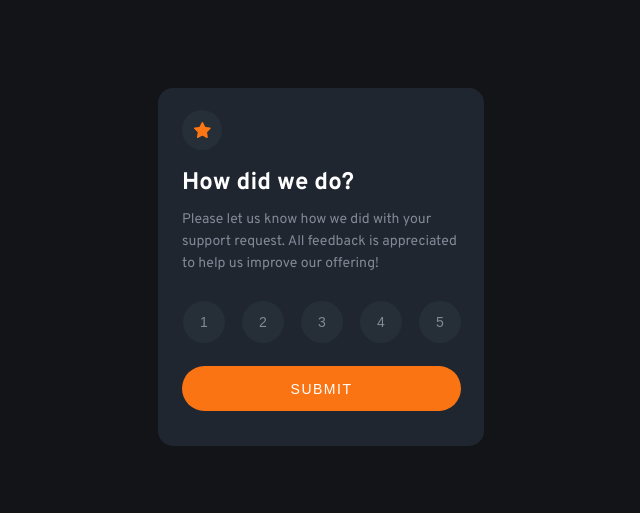
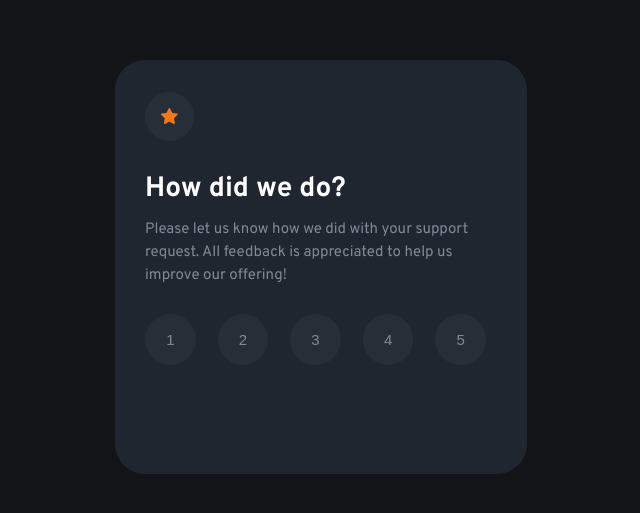
Before and after one commit to lesliefernandez10/interactive-rating-component, a Vue app: page / in a window 1280 px wide. Shown: the part 133-646 px from the top of the page, without its empty margins (319-959 px from the left). Built offline with nearby package versions, Linux system fonts and the light colour scheme.

Commit message:
Add media queries

```diff
--- a/src/components/MainCard.vue
+++ b/src/components/MainCard.vue
@@ -1,17 +1,17 @@
 <template>
-  <div class="container">
-    <figure class="star-icon--container">
+  <div class="main-card">
+    <figure class="star-icon">
       <img src="./icons/icon-star.svg" alt="" />
     </figure>
-    <h2 class="card--title">How did we do?</h2>
-    <p class="card--description">
+    <h2 class="main-card__title">How did we do?</h2>
+    <p class="main-card__description">
       Please let us know how we did with your support request. All feedback is
       appreciated to help us improve our offering!
     </p>
-    <div class="rating--container">
+    <div class="rating">
       <button
         type="button"
-        class="rating-btn"
+        class="rating__btn"
         @click="selectRating"
         v-for="(number, index) in ratings"
         :key="index"
@@ -19,7 +19,14 @@
         {{ number.rating }}
       </button>
     </div>
-    <button class="submit-btn" @click.prevent="submitRating">Submit</button>
+    <button
+      class="submit__btn"
+      :class="{ disabledBtn: isBtnDisabled }"
+      @click.prevent="submitRating"
+      :disabled="isBtnDisabled"
+    >
+      Submit
+    </button>
   </div>
 </template>
 
@@ -34,12 +41,14 @@ export default {
         { rating: 4 },
         { rating: 5 },
       ],
+      isBtnDisabled: true,
     };
   },
   methods: {
     selectRating(ratings) {
       const index = ratings.target.__vnode.key; // only way I found to make the index dynamic
       this.$emit("rating-selected", this.ratings[index].rating);
+      this.isBtnDisabled = false;
     },
     submitRating() {
       this.$emit("rating-submitted");
@@ -49,7 +58,7 @@ export default {
 </script>
 
 <style>
-.container {
+.main-card {
   display: flex;
   flex-direction: column;
   width: 326px;
@@ -59,7 +68,7 @@ export default {
   border-radius: 15px;
 }
 
-.star-icon--container {
+.star-icon {
   width: 40px;
   height: 40px;
   margin-bottom: 18px;
@@ -68,21 +77,21 @@ export default {
   background: var(--medium-grey);
 }
 
-.card--title {
+.main-card__title {
   margin-bottom: 11px;
   font-size: 2.4rem;
   font-weight: 700;
   color: var(--white);
 }
 
-.card--description {
+.main-card__description {
   margin-bottom: 27px;
   font-size: 1.4rem;
   line-height: 2.2rem;
   color: var(--light-grey);
 }
 
-.rating--container {
+.rating {
   display: flex;
   align-items: center;
   justify-content: center;
@@ -92,7 +101,7 @@ export default {
   margin-bottom: 24px;
 }
 
-.rating-btn {
+.rating__btn {
   width: 42px;
   height: 42px;
   border-radius: 50%;
@@ -102,13 +111,13 @@ export default {
   color: var(--light-grey);
 }
 
-.rating-btn:focus {
+.rating__btn:focus {
   background: var(--accent-color);
   color: var(--white);
   outline: 0.5px solid var(--accent-color);
 }
 
-.submit-btn {
+.submit__btn {
   width: 279px;
   height: 45px;
   border-radius: 25px;
@@ -120,22 +129,69 @@ export default {
   color: var(--white);
 }
 
-.submit-btn:focus {
+.submit__btn:focus {
   background: var(--white);
   color: var(--accent-color);
 }
 
+.disabledBtn {
+  display: none;
+}
+
 @media (hover: hover) {
-  .rating-btn:hover {
+  .rating__btn:hover {
     background: var(--light-grey);
     color: var(--white);
     cursor: pointer;
   }
 
-  .submit-btn:hover {
+  .submit__btn:hover {
     background: var(--white);
     color: var(--accent-color);
     cursor: pointer;
   }
 }
+
+@media screen and (min-width: 425px) {
+  .main-card {
+    width: 412px;
+    height: 414px;
+    padding: 32px 39px 30px 30px;
+    border-radius: 30px;
+  }
+
+  .star-icon {
+    width: 49px;
+    height: 49px;
+    margin-bottom: 30px;
+    padding: 16px;
+  }
+
+  .main-card__title {
+    font-size: 2.8rem;
+  }
+
+  .main-card__description {
+    font-size: 1.5rem;
+    line-height: 2.3rem;
+  }
+
+  .rating {
+    gap: 22px;
+    width: 341px;
+    height: 51px;
+    margin-bottom: 32px;
+  }
+
+  .rating__btn {
+    width: 51px;
+    height: 51px;
+    font-size: 1.5rem;
+  }
+
+  .submit__btn {
+    width: 341px;
+    font-size: 1.5rem;
+  }
+}
 </style>
--- a/src/components/SubmitCard.vue
+++ b/src/components/SubmitCard.vue
@@ -1,13 +1,13 @@
 <template>
-  <div class="container submit-container">
+  <div class="main-card submit-card">
     <img
       src="./icons/illustration-thank-you.svg"
       alt="illustration of a transaction being made"
-      class="submit--illustration"
+      class="submit-card__illustration"
     />
-    <span class="submit--rating">You selected {{ rating }} out of 5</span>
-    <h2 class="card--title submit--title">Thank you!</h2>
-    <p class="card--description submit--description">
+    <span class="submit-card__rating">You selected {{ rating }} out of 5</span>
+    <h2 class="main-card__title submit-card__title">Thank you!</h2>
+    <p class="main-card__description submit-card__description">
       We appreciate you taking the time to give a rating. If you ever need more
       support, don't hesitate to get in touch!
     </p>
@@ -28,19 +28,19 @@ export default {
 </script>
 
 <style scoped>
-.submit-container {
+.submit-card {
   position: absolute;
   top: 0;
   justify-content: center;
   align-items: center;
 }
 
-.submit--illustration {
+.submit-card__illustration {
   margin-top: 10px;
   margin-bottom: 22px;
 }
 
-.submit--rating {
+.submit-card__rating {
   width: 167px;
   height: 32px;
   padding: 9px;
@@ -49,15 +49,30 @@ export default {
   background: var(--medium-grey);
   font-size: 1.4rem;
   letter-spacing: 0.01rem;
+  text-align: center;
   color: var(--accent-color);
 }
 
-.submit--title {
+.submit-card__title {
   margin-bottom: 14px;
 }
 
-.submit--description {
+.submit-card__description {
   margin-bottom: 0;
   text-align: center;
 }
+
+@media screen and (min-width: 425px) {
+  .submit-card__illustration {
+    margin-top: 13px;
+    margin-bottom: 32px;
+  }
+
+  .submit-card__rating {
+    width: 192px;
+    margin-bottom: 34px;
+    font-size: 1.5rem;
+    letter-spacing: 0;
+  }
+}
 </style>
```
